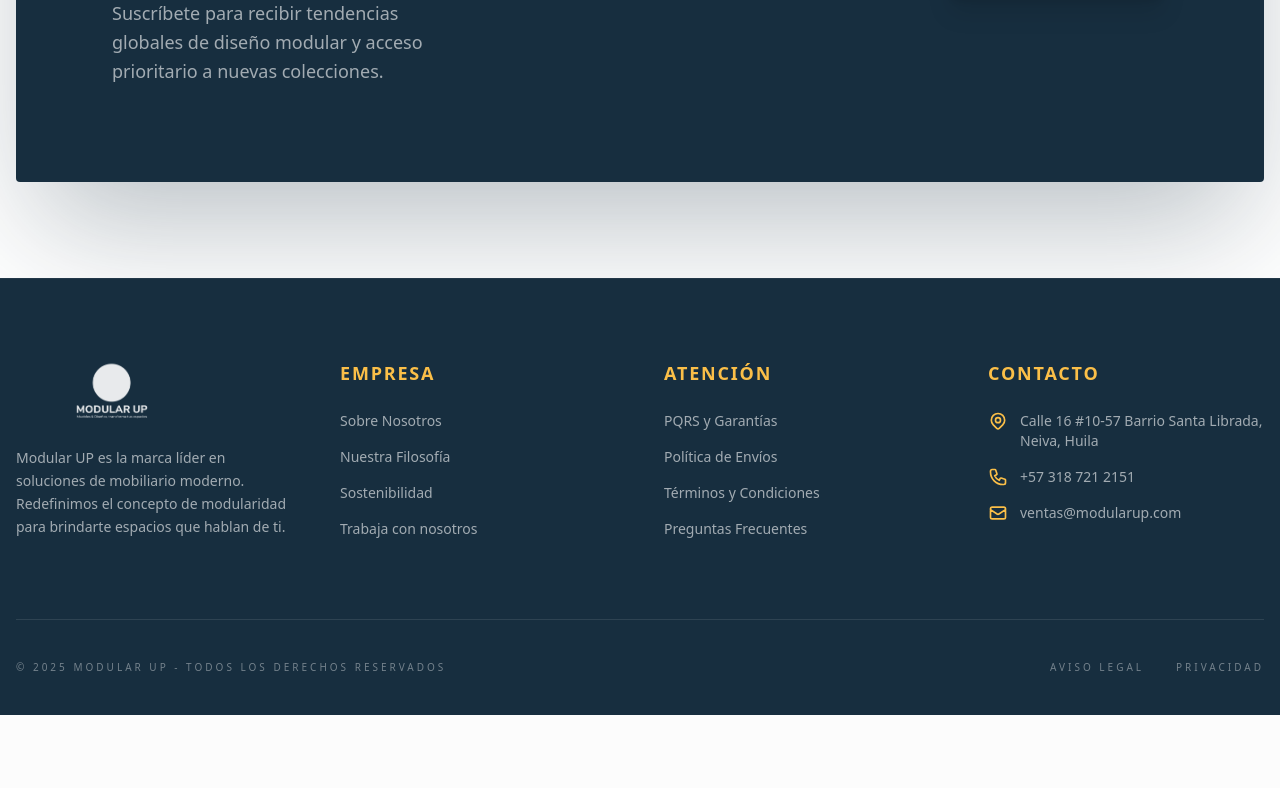
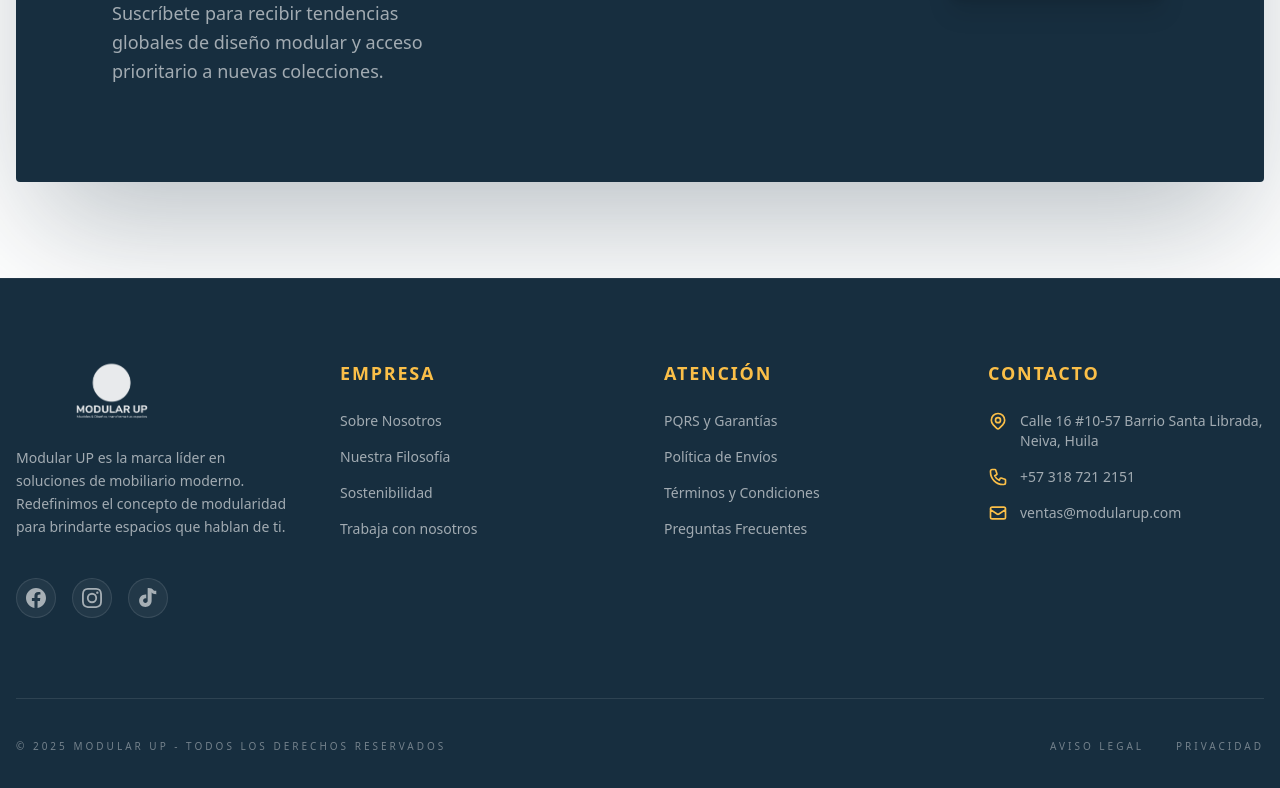
Before and after one commit to JS-Marinn/modularup, a Next.js app: page / in a window 1280 px wide. Shown: the part 5534-6322 px from the top of the page. Before the commit the page ends 6249 px from the top, so only its background shows below. Built offline with nearby package versions, Linux system fonts and the light colour scheme.

Commit message:
feat: add Header and Footer components for site navigation and layout

```diff
--- a/components/Footer.tsx
+++ b/components/Footer.tsx
@@ -19,6 +19,23 @@
                         <p className="text-white/60 text-sm leading-relaxed font-body">
                             Modular UP es la marca líder en soluciones de mobiliario moderno. Redefinimos el concepto de modularidad para brindarte espacios que hablan de ti.
                         </p>
+                        <div className="flex items-center gap-4 pt-4">
+                            <a href="https://web.facebook.com/profile.php?id=61581668862918" target="_blank" rel="noopener noreferrer" className="w-10 h-10 rounded-full bg-white/5 border border-white/10 flex items-center justify-center hover:bg-accent hover:border-accent transition-all group">
+                                <svg className="w-5 h-5 text-white/60 group-hover:text-primary fill-current" viewBox="0 0 24 24">
+                                    <path d="M24 12.073c0-6.627-5.373-12-12-12s-12 5.373-12 12c0 5.99 4.388 10.954 10.125 11.854v-8.385H7.078v-3.47h3.047V9.43c0-3.007 1.792-4.669 4.533-4.669 1.312 0 2.686.235 2.686.235v2.953H15.83c-1.491 0-1.956.925-1.956 1.874v2.25h3.328l-.532 3.47h-2.796v8.385C19.612 23.027 24 18.062 24 12.073z" />
+                                </svg>
+                            </a>
+                            <a href="https://www.instagram.com/modular_up/" target="_blank" rel="noopener noreferrer" className="w-10 h-10 rounded-full bg-white/5 border border-white/10 flex items-center justify-center hover:bg-accent hover:border-accent transition-all group">
+                                <svg className="w-5 h-5 text-white/60 group-hover:text-primary fill-current" viewBox="0 0 24 24">
+                                    <path d="M12 2.163c3.204 0 3.584.012 4.85.07 3.252.148 4.771 1.691 4.919 4.919.058 1.265.069 1.645.069 4.849 0 3.205-.012 3.584-.069 4.849-.149 3.225-1.664 4.771-4.919 4.919-1.266.058-1.644.07-4.85.07-3.204 0-3.584-.012-4.849-.07-3.26-.149-4.771-1.699-4.919-4.92-.058-1.265-.07-1.644-.07-4.849 0-3.204.013-3.583.07-4.849.149-3.227 1.664-4.771 4.919-4.919 1.266-.057 1.645-.069 4.849-.069zM12 0C8.741 0 8.333.014 7.053.072 2.695.272.273 2.69.073 7.052.014 8.333 0 8.741 0 12c0 3.259.014 3.668.072 4.948.2 4.358 2.618 6.78 6.98 6.98 1.281.058 1.689.072 4.948.072 3.259 0 3.668-.014 4.948-.072 4.354-.2 6.782-2.618 6.979-6.98.059-1.28.073-1.689.073-4.948 0-3.259-.014-3.667-.072-4.947-.196-4.354-2.617-6.78-6.979-6.98C15.668.014 15.259 0 12 0zm0 5.838a6.162 6.162 0 100 12.324 6.162 6.162 0 000-12.324zM12 16a4 4 0 110-8 4 4 0 010 8zm6.406-11.845a1.44 1.44 0 100 2.881 1.44 1.44 0 000-2.881z" />
+                                </svg>
+                            </a>
+                            <a href="https://www.tiktok.com/@modular_up" target="_blank" rel="noopener noreferrer" className="w-10 h-10 rounded-full bg-white/5 border border-white/10 flex items-center justify-center hover:bg-accent hover:border-accent transition-all group">
+                                <svg className="w-5 h-5 text-white/60 group-hover:text-primary fill-current" viewBox="0 0 24 24">
+                                    <path d="M12.525.02c1.31-.032 2.61.182 3.82.636l.244.1c1.38.618 2.053 1.956 2.053 1.956.12.324.516.48 1.08.484.444.02 1.056.02 2.22.02v4.44s-1.896-.06-3.336-.612c-1.44-.552-2.22-1.932-2.22-1.932l-.024 10.14c0 4.14-3.36 7.5-7.5 7.5S1.365 19.4 1.365 15.26s3.36-7.5 7.5-7.5c.348 0 .684.024 1.02.072v4.716c-.324-.132-.672-.204-1.032-.204-1.5 0-2.724 1.224-2.724 2.736S7.365 18 8.865 18s2.724-1.224 2.724-2.736v-15c.312-.132.612-.192.936-.244z" />
+                                </svg>
+                            </a>
+                        </div>
                     </div>
 
                     {/* Col 2: Info */}
--- a/components/Header.tsx
+++ b/components/Header.tsx
@@ -125,6 +125,27 @@
                             </Link>
                         </div>
                         */}
+
+                        <div className="mt-auto pt-10 border-t border-white/10">
+                            <h4 className="text-[10px] font-black text-white/40 uppercase tracking-[0.3em] mb-6">Síguenos</h4>
+                            <div className="flex gap-6">
+                                <a href="https://web.facebook.com/profile.php?id=61581668862918" target="_blank" rel="noopener noreferrer" className="text-white/60 hover:text-accent transition-colors">
+                                    <svg className="w-6 h-6 fill-current" viewBox="0 0 24 24">
+                                        <path d="M24 12.073c0-6.627-5.373-12-12-12s-12 5.373-12 12c0 5.99 4.388 10.954 10.125 11.854v-8.385H7.078v-3.47h3.047V9.43c0-3.007 1.792-4.669 4.533-4.669 1.312 0 2.686.235 2.686.235v2.953H15.83c-1.491 0-1.956.925-1.956 1.874v2.25h3.328l-.532 3.47h-2.796v8.385C19.612 23.027 24 18.062 24 12.073z" />
+                                    </svg>
+                                </a>
+                                <a href="https://www.instagram.com/modular_up/" target="_blank" rel="noopener noreferrer" className="text-white/60 hover:text-accent transition-colors">
+                                    <svg className="w-6 h-6 fill-current" viewBox="0 0 24 24">
+                                        <path d="M12 2.163c3.204 0 3.584.012 4.85.07 3.252.148 4.771 1.691 4.919 4.919.058 1.265.069 1.645.069 4.849 0 3.205-.012 3.584-.069 4.849-.149 3.225-1.664 4.771-4.919 4.919-1.266.058-1.644.07-4.85.07-3.204 0-3.584-.012-4.849-.07-3.26-.149-4.771-1.699-4.919-4.92-.058-1.265-.07-1.644-.07-4.849 0-3.204.013-3.583.07-4.849.149-3.227 1.664-4.771 4.919-4.919 1.266-.057 1.645-.069 4.849-.069zM12 0C8.741 0 8.333.014 7.053.072 2.695.272.273 2.69.073 7.052.014 8.333 0 8.741 0 12c0 3.259.014 3.668.072 4.948.2 4.358 2.618 6.78 6.98 6.98 1.281.058 1.689.072 4.948.072 3.259 0 3.668-.014 4.948-.072 4.354-.2 6.782-2.618 6.979-6.98.059-1.28.073-1.689.073-4.948 0-3.259-.014-3.667-.072-4.947-.196-4.354-2.617-6.78-6.979-6.98C15.668.014 15.259 0 12 0zm0 5.838a6.162 6.162 0 100 12.324 6.162 6.162 0 000-12.324zM12 16a4 4 0 110-8 4 4 0 010 8zm6.406-11.845a1.44 1.44 0 100 2.881 1.44 1.44 0 000-2.881z" />
+                                    </svg>
+                                </a>
+                                <a href="https://www.tiktok.com/@modular_up" target="_blank" rel="noopener noreferrer" className="text-white/60 hover:text-accent transition-colors">
+                                    <svg className="w-6 h-6 fill-current" viewBox="0 0 24 24">
+                                        <path d="M12.525.02c1.31-.032 2.61.182 3.82.636l.244.1c1.38.618 2.053 1.956 2.053 1.956.12.324.516.48 1.08.484.444.02 1.056.02 2.22.02v4.44s-1.896-.06-3.336-.612c-1.44-.552-2.22-1.932-2.22-1.932l-.024 10.14c0 4.14-3.36 7.5-7.5 7.5S1.365 19.4 1.365 15.26s3.36-7.5 7.5-7.5c.348 0 .684.024 1.02.072v4.716c-.324-.132-.672-.204-1.032-.204-1.5 0-2.724 1.224-2.724 2.736S7.365 18 8.865 18s2.724-1.224 2.724-2.736v-15c.312-.132.612-.192.936-.244z" />
+                                    </svg>
+                                </a>
+                            </div>
+                        </div>
                     </div>
                 </div>
             </div>
```
